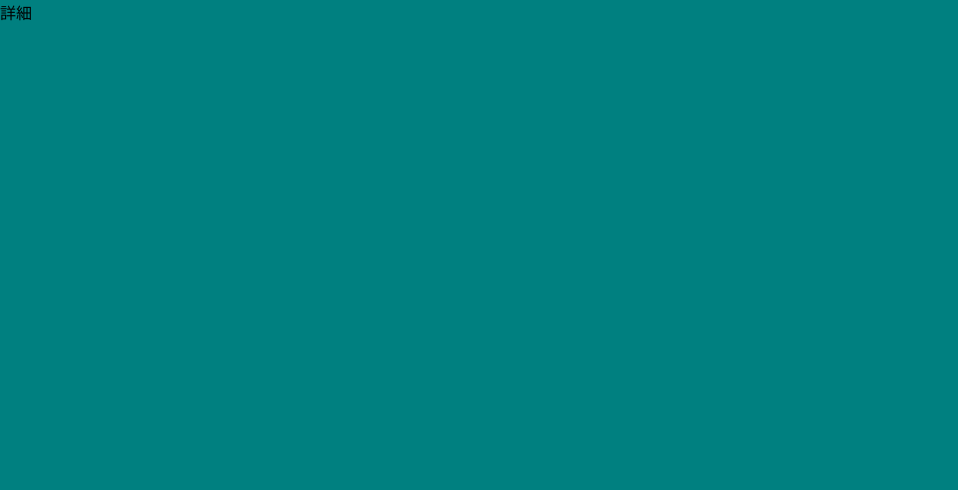
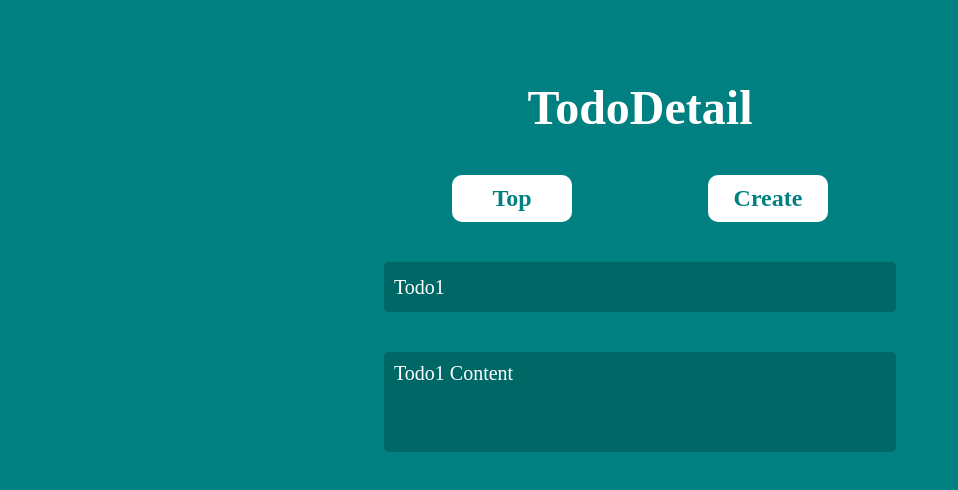
Before and after one commit to shodayuki/study_of_js, a React (Create React App) app in the folder brain-react/section_08/: page / in a window 1280 px wide. Both pictures are taken after a click on the icon 765 px from the left and 383 px from the top of the page. Shown: the top 490 px of the page, without its empty margins (0-958 px from the left). Built offline with nearby package versions, Linux system fonts and the light colour scheme.

Commit message:
詳細ページを実装

```diff
--- a/brain-react/section_08/src/components/atoms/InputForm/index.jsx
+++ b/brain-react/section_08/src/components/atoms/InputForm/index.jsx
@@ -14,14 +14,15 @@
  */
 export const InputForm = (props) => {
   /* props */
-  const { inputValue, placeholder, onChange, onKeyDown } = props;
+  const { disabled = false, value, placeholder, onChange, onKeyDown } = props;
 
   return (
     <input
+      disabled={disabled}
       className={styles.input}
       type="text"
       placeholder={placeholder}
-      value={inputValue}
+      value={value}
       onChange={onChange}
       onKeyDown={onKeyDown}
     />
--- a/brain-react/section_08/src/components/atoms/TextArea/index.jsx
+++ b/brain-react/section_08/src/components/atoms/TextArea/index.jsx
@@ -6,8 +6,9 @@
 import React from 'react';
 import styles from './styles.module.css';
 
-export const TextArea = ({ value, placeholder, onChange }) => (
+export const TextArea = ({ disabled = false, value, placeholder, onChange }) => (
   <textarea
+    disabled={disabled}
     className={styles.text}
     value={value}
     placeholder={placeholder}
--- /dev/null
+++ b/brain-react/section_08/src/components/templates/TodoDetailTemplate/index.jsx
@@ -0,0 +1,46 @@
+/**
+ * TodoDetailTemplate
+ *
+ * @package components
+ */
+import { useParams } from 'react-router-dom';
+import { useTodoContext } from '../../../contexts/TodoContext';
+import { BaseLayout } from '../../organisims/BaseLayout';
+import { InputForm } from '../../atoms/InputForm';
+import { TextArea } from '../../atoms/TextArea';
+import styles from './styles.module.css';
+
+/**
+ * TodoDetailTemplate
+ *
+ * @returns {JSX.Element}
+ * @constructor
+ */
+export const TodoDetailTemplate = () => {
+  const { originTodoList } = useTodoContext();
+  const { id } = useParams();
+  const todo = originTodoList.find((todo) => String(todo.id) === id);
+
+  return (
+    <BaseLayout title={"TodoDetail"}>
+      {!!todo && (
+        <div className={styles.container}>
+          <div className={styles.area}>
+            <InputForm
+              disabled
+              value={todo.title}
+              placeholder={"Title"}
+            />
+          </div>
+          <div className={styles.area}>
+            <TextArea
+              disabled
+              value={todo.content}
+              placeholder={"Content"}
+            />
+          </div>
+        </div>
+      )}
+    </BaseLayout>
+  );
+};
--- /dev/null
+++ b/brain-react/section_08/src/components/templates/TodoDetailTemplate/styles.module.css
@@ -0,0 +1,8 @@
+.container {
+    width: 80%;
+    margin: 40px auto;
+}
+
+.area {
+    margin-top: 40px;
+}
--- a/brain-react/section_08/src/pages/detail.jsx
+++ b/brain-react/section_08/src/pages/detail.jsx
@@ -4,4 +4,6 @@
  * @package pages
  */
 import React from 'react';
-export const TodoDetailPage = () => <div>詳細</div>;
+import { TodoDetailTemplate } from '../components/templates/TodoDetailTemplate';
+
+export const TodoDetailPage = () => <TodoDetailTemplate />;
```
